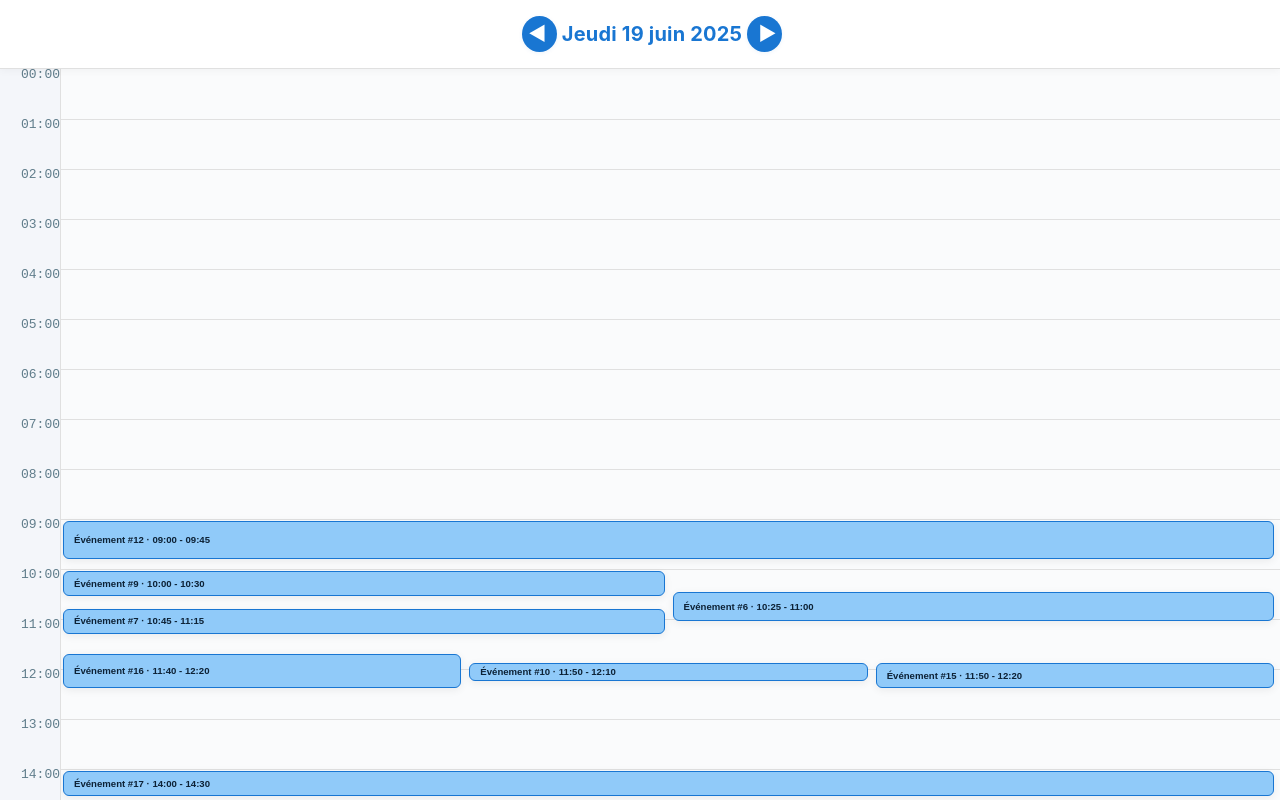
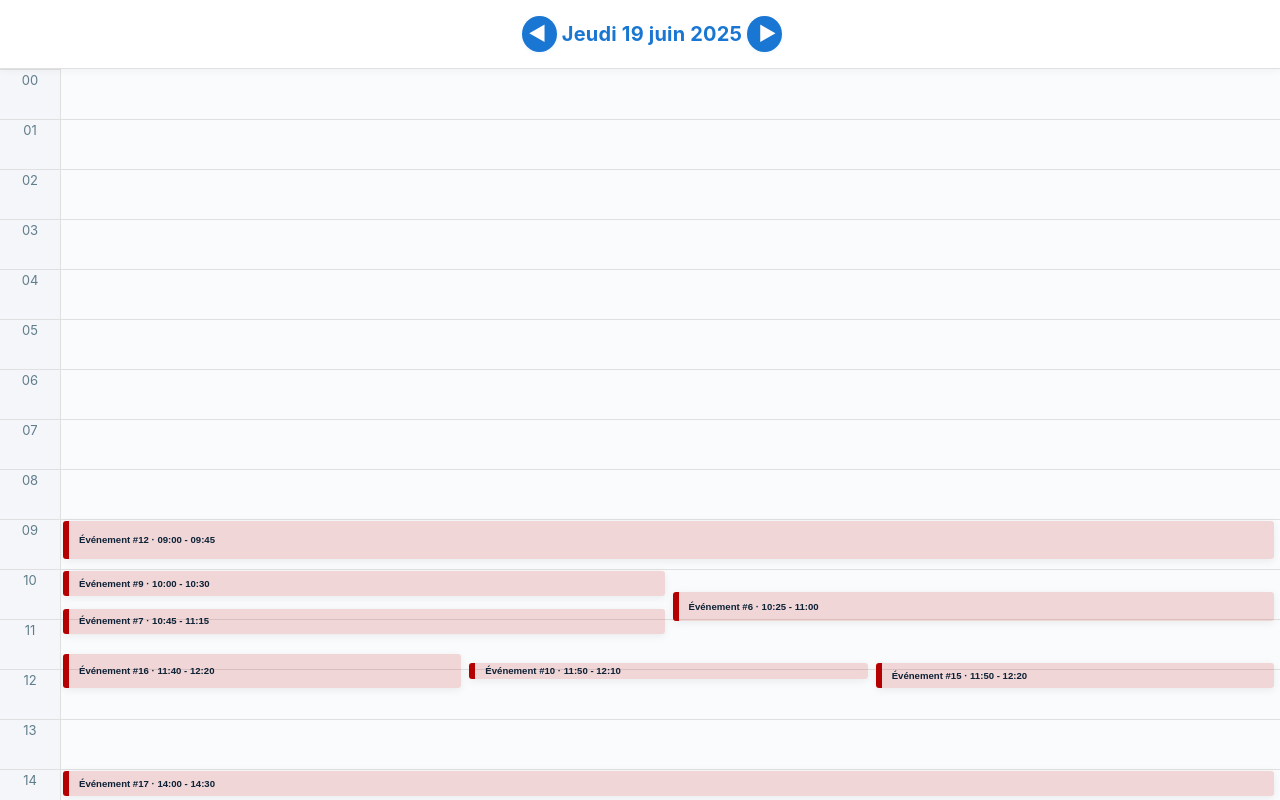
Before and after one commit to herradiamine/GoLendar-Front, a React (Create React App) app: page / in a window 1280 px wide. Shown: the top 800 px of the page. Built offline with nearby package versions, Linux system fonts and the light colour scheme.

Commit message:
Test - #NOID - Rouge comme la maquette

```diff
--- a/src/components/HourColumn.js
+++ b/src/components/HourColumn.js
@@ -11,7 +11,7 @@ const HourColumn = ({ hours, startHour, endHour }) => {
             className="calendar-hours-label"
             style={{ top: `calc(${top}% - 10px)` }}
           >
-            {h.toString().padStart(2, '0') + ':00'}
+            {h.toString().padStart(2, '0')}
           </div>
         );
       })}
--- a/src/styles/Calendar.css
+++ b/src/styles/Calendar.css
@@ -19,20 +19,19 @@
   position: relative;
   background: #f4f6fa;
   overflow-x: visible;
-  font-family: monospace;
   user-select: none;
 }
 
 .calendar-hours-label {
   position: absolute;
   width: 100%;
-  text-align: right;
+  text-align: center;
   font-size: 13px;
   color: #607d8b;
   height: 20px;
+  border-top: 1px solid #e0e0e0;
   line-height: 20px;
   padding-right: 8px;
-  margin-top: 6px;
 }
 
 .calendar-hour-line {
@@ -58,26 +57,27 @@
 
 .calendar-event {
   z-index: 9999;
-  background: #90caf9;
-  border: 1px solid #1976d2;
-  border-radius: 6px;
+  background: rgba(180,0,0,0.15);
+  border-left: 6px solid #b40000;
+  border-radius: 3px;
   color: #0d2236;
   display: flex;
-  flex-direction: column;
-  align-items: flex-start;
-  justify-content: center;
+  flex-direction: row;
+  align-items: center;
+  justify-content: flex-start;
   font-weight: bold;
   box-shadow: 0 2px 8px rgba(0,0,0,0.07);
   transition: box-shadow 0.2s;
   margin: 2px;
   position: absolute;
+  box-sizing: border-box;
+  min-width: 0;
   padding: 8px 10px;
-  box-sizing: border-box;
 }
 
 .calendar-event:hover {
   box-shadow: 0 4px 16px rgba(25, 118, 210, 0.15);
-  background: #64b5f6;
+  background: rgba(180,0,0,0.30);
   margin: 2px;
 }
 
@@ -147,7 +147,6 @@
     max-width: 60px;
     height: auto;
     border-right: 1px solid #e0e0e0;
-    border-bottom: none;
     display: block;
     position: relative;
     background: #f4f6fa;
@@ -156,13 +155,14 @@
   .calendar-hours-label {
     position: absolute;
     width: 100%;
-    text-align: right;
+    text-align: center;
     font-size: 13px;
     color: #607d8b;
     height: 20px;
+    border-top: 1px solid #e0e0e0;
     line-height: 20px;
     padding-right: 8px;
-    margin-top: 6px;
+    margin-top: 10px;
   }
   .calendar-container {
     height: 150vh;
--- a/src/styles/Event.css
+++ b/src/styles/Event.css
@@ -1,21 +1,4 @@
-.calendar-event {
-  z-index: 9999;
-  background: #90caf9;
-  border: 1px solid #1976d2;
-  border-radius: 6px;
-  color: #0d2236;
-  display: flex;
-  flex-direction: row;
-  align-items: center;
-  justify-content: flex-start;
-  font-weight: bold;
-  box-shadow: 0 2px 8px rgba(0,0,0,0.07);
-  transition: box-shadow 0.2s;
-  margin: 2px;
-  position: absolute;
-  box-sizing: border-box;
-  min-width: 0;
-}
+/* Ne garder ici que les styles .event et variantes, supprimer .calendar-event */
 
 .event-title,
 .event-time {
@@ -34,8 +17,5 @@
 }
 
 @media (max-width: 600px) {
-  .calendar-event {
-    min-height: 10px;
-    font-size: 0.4rem;
-  }
+  /* rien pour .calendar-event ici */
 }
```
